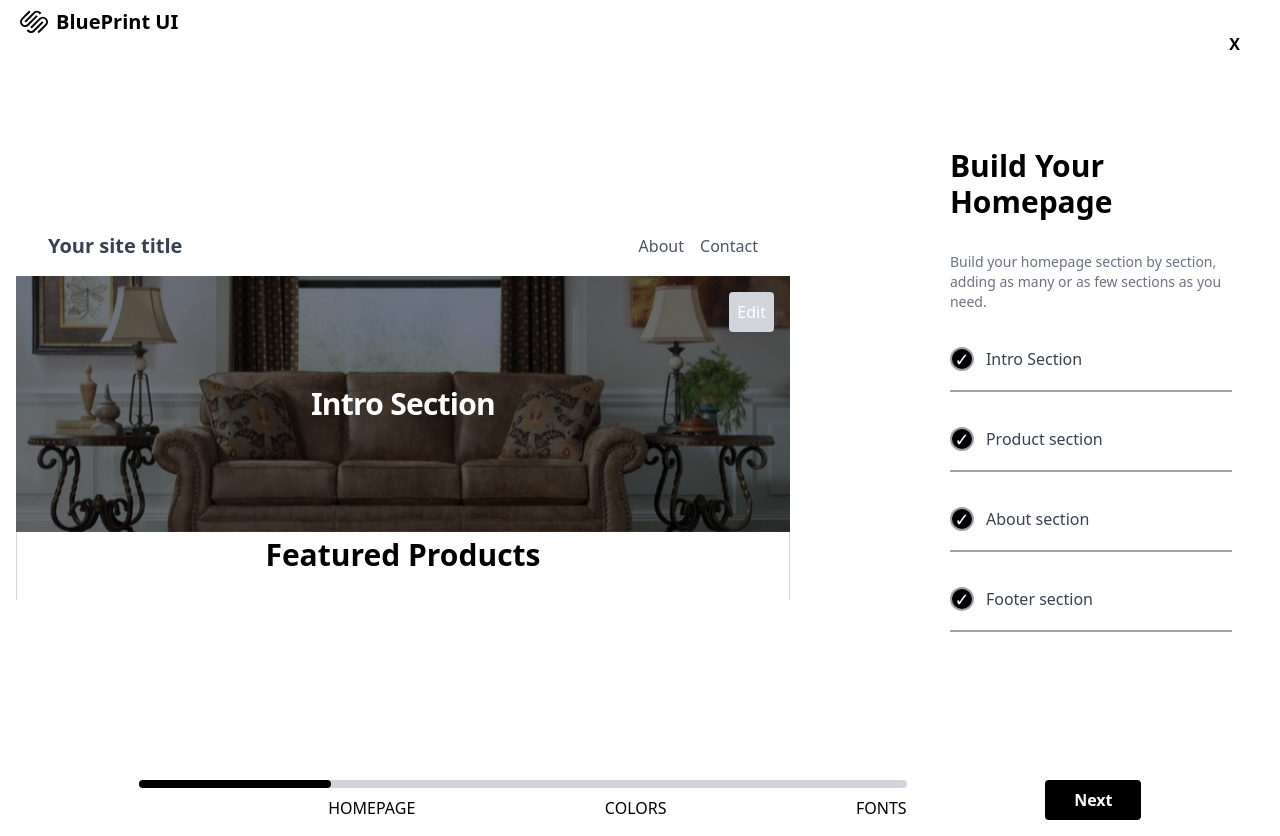
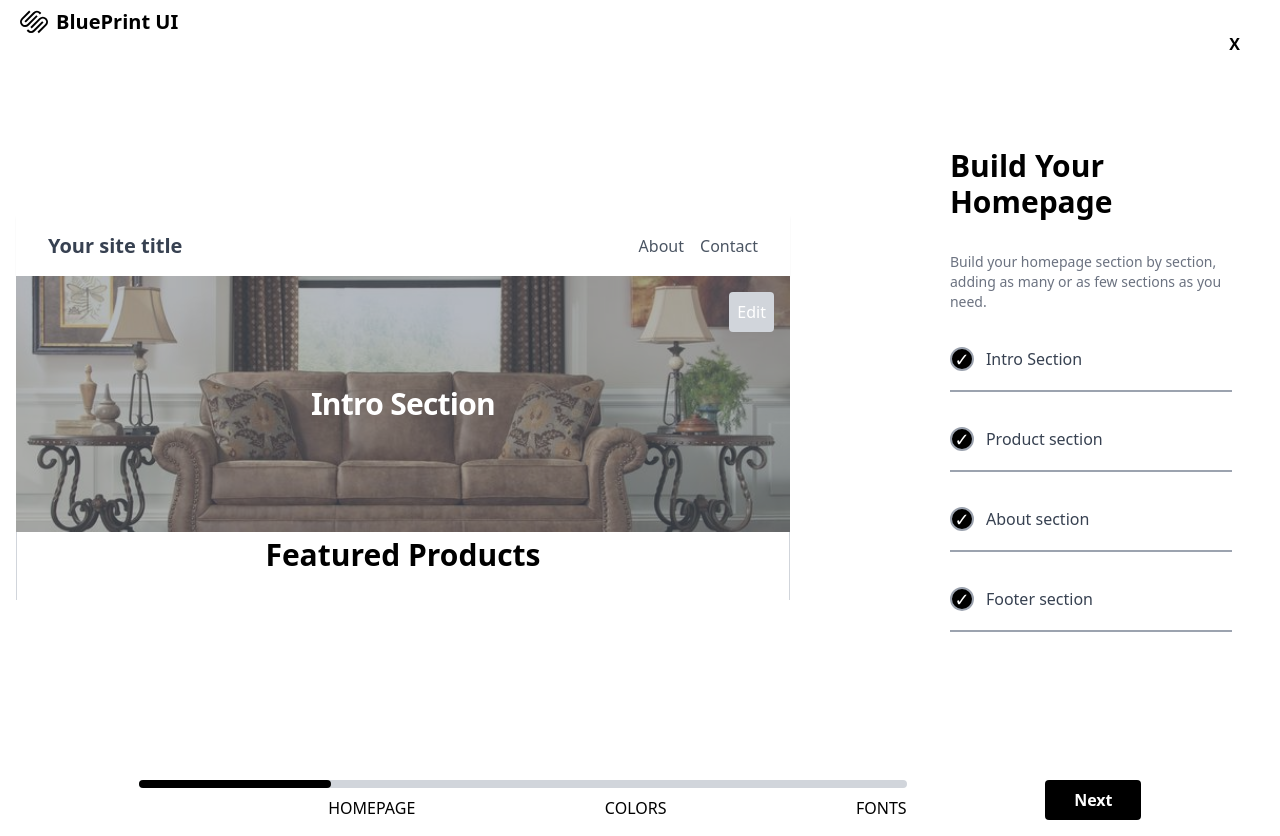
Before and after one commit to shinadhmuhammed/Huemn-MT, a React (Create React App) app in the folder squarespace/: page /homepage in a window 1280 px wide. Built offline with nearby package versions, Linux system fonts and the light colour scheme.

Commit message:
Fix drag-and-drop functionality for Intro, Product, and About sections
- Ensure draggable positions persist across renders.
- Update Redux state management to handle drag events.
- Improve user experience for rearranging sections.

```diff
--- a/squarespace/package.json
+++ b/squarespace/package.json
@@ -9,7 +9,9 @@
     "@testing-library/user-event": "^13.5.0",
     "lucide-react": "^0.446.0",
     "react": "^18.3.1",
+    "react-beautiful-dnd": "^13.1.1",
     "react-dom": "^18.3.1",
+    "react-draggable": "^4.4.6",
     "react-error-boundary": "^4.0.13",
     "react-redux": "^9.1.2",
     "react-router-dom": "^6.26.2",
--- a/squarespace/src/Components/Home/LeftHomePage.jsx
+++ b/squarespace/src/Components/Home/LeftHomePage.jsx
@@ -1,12 +1,13 @@
 import React, { useEffect } from "react";
 import { useSelector, useDispatch } from "react-redux";
+import { DragDropContext, Droppable, Draggable } from "react-beautiful-dnd";
 import Intro from "./Sections/Intro";
 import Product from "./Sections/Product";
 import About from "./Sections/About";
 import Footer from "./Sections/Footer";
 import { setSectionSelected } from "../../Redux/Slices/workflowSlice";
 
-const LeftHomePage = ({ sections, editSection, introRef }) => {
+const LeftHomePage = ({ sections }) => {
   const backgroundColor = useSelector((state) => state.web.backgroundColor);
   const dispatch = useDispatch();
 
@@ -17,6 +18,17 @@ const LeftHomePage = ({ sections, editSection, introRef }) => {
   useEffect(() => {
     dispatch(setSectionSelected(isAnySectionVisible));
   }, [sections, dispatch, isAnySectionVisible]);
+
+  const onDragEnd = (result) => {
+    if (!result.destination) {
+      return;
+    }
+
+    const newSectionsOrder = Array.from(Object.keys(sections));
+    const [movedSection] = newSectionsOrder.splice(result.source.index, 1);
+    newSectionsOrder.splice(result.destination.index, 0, movedSection);
+    console.log("New order:", newSectionsOrder);
+  };
 
   return (
     <div className="w-full flex flex-col items-center justify-center">
@@ -36,26 +48,76 @@ const LeftHomePage = ({ sections, editSection, introRef }) => {
         className="overflow-y-auto h-[400px] w-full p-4"
         style={{ backgroundColor }}
       >
+        <DragDropContext onDragEnd={onDragEnd}>
+          <Droppable droppableId="sections">
+            {(provided) => (
+              <div
+                ref={provided.innerRef}
+                {...provided.droppableProps}
+              >
                 {sections.intro && sections.intro.show && (
-          <div ref={introRef}>
-            <Intro editMode={editSection === "intro"} />
+                  <Draggable key="intro" draggableId="intro" index={0}>
+                    {(provided) => (
+                      <div
+                        ref={provided.innerRef}
+                        {...provided.draggableProps}
+                        {...provided.dragHandleProps}
+                      >
+                        <Intro />
                       </div>
                     )}
+                  </Draggable>
+                )}
                 {sections.product && sections.product.show && (
+                  <Draggable key="product" draggableId="product" index={1}>
+                    {(provided) => (
+                      <div
+                        ref={provided.innerRef}
+                        {...provided.draggableProps}
+                        {...provided.dragHandleProps}
+                      >
                         <div className="mt-4 p-4 border border-gray-300 rounded">
                           <Product />
                         </div>
+                      </div>
+                    )}
+                  </Draggable>
                 )}
                 {sections.about && sections.about.show && (
+                  <Draggable key="about" draggableId="about" index={2}>
+                    {(provided) => (
+                      <div
+                        ref={provided.innerRef}
+                        {...provided.draggableProps}
+                        {...provided.dragHandleProps}
+                      >
                         <div className="mt-4 p-4 border border-gray-300 rounded">
                           <About />
                         </div>
+                      </div>
+                    )}
+                  </Draggable>
                 )}
                 {sections.footer && sections.footer.show && (
+                  <Draggable key="footer" draggableId="footer" index={3}>
+                    {(provided) => (
+                      <div
+                        ref={provided.innerRef}
+                        {...provided.draggableProps}
+                        {...provided.dragHandleProps}
+                      >
                         <div className="mt-4 p-4 border border-gray-300 rounded">
                           <Footer />
                         </div>
+                      </div>
                     )}
+                  </Draggable>
+                )}
+                {provided.placeholder}
+              </div>
+            )}
+          </Droppable>
+        </DragDropContext>
       </div>
     </div>
   );
--- a/squarespace/src/Components/Home/Sections/Intro.jsx
+++ b/squarespace/src/Components/Home/Sections/Intro.jsx
@@ -1,36 +1,38 @@
-import React, { useState } from 'react';
+import React, { useState} from 'react';
 import { useSelector, useDispatch } from 'react-redux';
 import image1 from '../../../Images/sofaimage.jpeg';
 import IntroHeader from './IntroHeader';
 import IntroBody from './IntroBody';
-import { updateIntroTitle } from '../../../Redux/Slices/webSlice';
+import { updateIntroTitle, updateIntroPosition } from '../../../Redux/Slices/webSlice';
 
 const Intro = () => {
   const dispatch = useDispatch();
   const title = useSelector((state) => state.site.title);
   const { headingFont } = useSelector((state) => state.web.fonts);
   const introTitle = useSelector((state) => state.web.sections.intro.name);
-
+  const introPosition = useSelector((state) => state.web.sections.intro.position);
   const [editMode, setEditMode] = useState(false);
 
   const handleTitleChange = (e) => {
     dispatch(updateIntroTitle(e.target.value));
   };
 
-
+  const handlePositionChange = (position) => {
+    dispatch(updateIntroPosition({ position }));
+  };
 
   return (
-    <div className="bg-gray-100 h-64 transition duration-500 ease-in-out hover:border-4 hover:border-blue-500">
+    <div className="relative bg-gray-100 h-64 transition duration-500 ease-in-out hover:border-4 hover:border-blue-500">
       <IntroHeader title={title} />
 
-      <main className="relative h-64 transition duration-500 ease-in-out">
-        <div className="absolute inset-0 h-full w-full">
+      <main className="relative h-full transition duration-500 ease-in-out">
+        <div className="absolute inset-0">
           <img
-            className="w-full h-full object-cover transition duration-500 ease-in-out opacity-100 hover:opacity-0"
+            className="w-full h-full object-cover transition duration-500 ease-in-out"
             src={image1}
             alt="Background"
           />
-          <div className="absolute inset-0 bg-gray-500 mix-blend-multiply" aria-hidden="true" />
+          <div className="absolute inset-0 bg-gray-500 bg-opacity-50" aria-hidden="true" />
         </div>
 
         <IntroBody
@@ -39,6 +41,8 @@ const Intro = () => {
           introTitle={introTitle}
           handleTitleChange={handleTitleChange}
           headingFont={headingFont}
+          introPosition={introPosition}
+          onPositionChange={handlePositionChange}
         />
       </main>
     </div>
--- a/squarespace/src/Components/Home/Sections/IntroBody.jsx
+++ b/squarespace/src/Components/Home/Sections/IntroBody.jsx
@@ -1,4 +1,5 @@
 import React from 'react';
+import Draggable from 'react-draggable';
 
 const IntroBody = ({
   introTitle,
@@ -6,31 +7,38 @@ const IntroBody = ({
   editMode,
   setEditMode,
   headingFont,
+  introPosition,
+  onPositionChange
 }) => {
   return (
-    <div className="relative max-w-7xl mx-auto h-full flex items-center justify-center px-4 sm:px-6 lg:px-8">
-      <div
-        style={{
-          display: 'flex',
-          justifyContent: 'center',
-          alignItems: 'center',
+    <div className="absolute inset-0 flex items-center justify-center">
+      <Draggable
+        position={introPosition}
+        onDrag={(e, data) => {
+          if (onPositionChange) {
+            onPositionChange({ x: data.x, y: data.y });
+          }
         }}
+        bounds="parent"
+        disabled={editMode}
       >
+        <div className="cursor-move">
           {editMode ? (
             <input
               type="text"
               value={introTitle}
               onChange={handleTitleChange}
-            className={`font-bold tracking-tight text-black text-center sm:text-2xl lg:text-3xl transition duration-500 ease-in-out ${headingFont} p-2 border rounded-md`}
+              className={`font-bold tracking-tight text-white text-center sm:text-2xl lg:text-3xl transition duration-500 ease-in-out ${headingFont} p-2 border border-white rounded-md bg-transparent`}
             />
           ) : (
             <h1
-            className={`font-bold tracking-tight text-white text-center justify-center sm:text-2xl lg:text-3xl transition duration-500 ease-in-out ${headingFont} flex items-center justify-center`}
+              className={`font-bold tracking-tight text-white text-center sm:text-2xl lg:text-3xl transition duration-500 ease-in-out ${headingFont} text-shadow-lg`}
             >
               {introTitle}
             </h1>
           )}
         </div>
+      </Draggable>
 
       <div className="absolute top-4 right-4">
         <button
--- a/squarespace/src/Components/Home/Sections/Product.jsx
+++ b/squarespace/src/Components/Home/Sections/Product.jsx
@@ -1,30 +1,47 @@
 import React from 'react';
-import { useSelector } from 'react-redux';
-import image2 from '../.././../Images/image2.jpeg';
-import image3 from '../.././../Images/image3.jpeg';
-import image4 from '../.././../Images/image4.jpeg';
+import { useSelector, useDispatch } from 'react-redux';
+import Draggable from 'react-draggable';
+import image2 from '../../../Images/image2.jpeg';
+import image3 from '../../../Images/image3.jpeg';
+import image4 from '../../../Images/image4.jpeg';
+import { updateProductPosition } from '../../../Redux/Slices/webSlice';
 
-const products = [
-  { id: 1, name: 'Product Name', price: '$25', image: image2 },
-  { id: 2, name: 'Product Name', price: '$55', image: image3 },
-  { id: 3, name: 'Product Name', price: '$125', image: image4 },
+const initialProducts = [
+  { id: '1', name: 'Product Name', price: '$25', image: image2 },
+  { id: '2', name: 'Product Name', price: '$55', image: image3 },
+  { id: '3', name: 'Product Name', price: '$125', image: image4 },
 ];
 
 const Product = () => {
+  const dispatch = useDispatch();
+  const products = initialProducts;
   const { headingFont } = useSelector((state) => state.web.fonts);
+  const productPosition = useSelector((state) => state.web.sections.product.position); // Get product section position from Redux
+
+  const handlePositionChange = (position) => {
+    dispatch(updateProductPosition({ position })); // Dispatch the new position to Redux
+  };
 
   return (
-    <div className="max-w-4xl mx-auto px-4 py-8">
-      <h2 className={`text-3xl font-bold text-center mb-8 ${headingFont}`}>
+    <div className="max-w-4xl mx-auto px-4 py-8 relative">
+      {/* Draggable Title */}
+      <Draggable
+        position={productPosition} // Use the position from Redux
+        onStop={(e, data) => handlePositionChange({ x: data.x, y: data.y })} // Update position on drag stop
+      >
+        <div>
+          <h2 className={`text-3xl font-bold text-center mb-8 ${headingFont} cursor-move`}>
             Featured Products
           </h2>
+        </div>
+      </Draggable>
 
+      {/* Draggable Product Images */}
       <div className="grid grid-cols-3 gap-8 mb-8">
         {products.map((product) => (
-          <div
-            key={product.id}
-            className="flex flex-col items-center p-4 border-2 border-transparent hover:border-blue-500 transition duration-300 ease-in-out"
-          >
+          <Draggable key={product.id}>
+            <div>
+              <div className="flex flex-col items-center p-4 border-2 border-transparent hover:border-blue-500 transition duration-300 ease-in-out cursor-move">
                 <div className="w-full aspect-square rounded-full overflow-hidden mb-4">
                   <img
                     src={product.image}
@@ -35,15 +52,19 @@ const Product = () => {
                 <h3 className={`text-lg font-semibold ${headingFont}`}>{product.name}</h3>
                 <p className="text-gray-600">{product.price}</p>
               </div>
+            </div>
+          </Draggable>
         ))}
       </div>
 
+      {/* Shop All Button */}
       <div className="flex justify-center">
         <button className="bg-black text-white px-6 py-2 rounded-full hover:bg-gray-800 transition-colors">
           SHOP ALL
         </button>
       </div>
 
+      {/* Change Layout Button */}
       <div className="flex justify-end mt-4">
         <button className="flex items-center text-sm text-gray-600 hover:text-gray-800">
           <svg
--- a/squarespace/src/Redux/Slices/webSlice.js
+++ b/squarespace/src/Redux/Slices/webSlice.js
@@ -1,30 +1,34 @@
-import { createSlice } from '@reduxjs/toolkit';
+import { createSlice } from "@reduxjs/toolkit";
 
 const initialState = {
   sections: {
     intro: {
       show: true,
-      name: 'Intro Section',
+      name: "Intro Section",
+      position: { x: 0, y: 0 },
     },
-    product: { show: true, name: 'Product section' },
-    about: { show: true, name: 'About section' },
-    footer: { show: true, name: 'Footer section' },
+    product: { show: true, name: "Product section", position: { x: 0, y: 0 } },
+    about: { show: true, name: "About section", position: { x: 0, y: 0 } },
+    footer: { show: true, name: "Footer section" },
   },
-  backgroundColor: '#FFFFFF',
+  backgroundColor: "#FFFFFF",
   fonts: {
-    headingFont: 'font-sans',
-    bodyFont: 'font-sans',
-  }
+    headingFont: "font-sans",
+    bodyFont: "font-sans",
+  },
 };
 
 const webSlice = createSlice({
-  name: 'web',
+  name: "web",
   initialState,
   reducers: {
     setSections: (state, action) => {
       const { sectionKey, updatedData } = action.payload;
       if (state.sections[sectionKey]) {
-        state.sections[sectionKey] = { ...state.sections[sectionKey], ...updatedData };
+        state.sections[sectionKey] = {
+          ...state.sections[sectionKey],
+          ...updatedData,
+        };
       }
     },
     toggleSection: (state, action) => {
@@ -47,9 +51,27 @@ const webSlice = createSlice({
         state.sections.intro.name = newTitle;
       }
     },
+
+    updateIntroPosition: (state, action) => {
+      const { position } = action.payload;
+      state.sections.intro.position = position;
+    },
+
+    updateProductPosition: (state, action) => {
+      const { position } = action.payload;
+      state.sections.product.position = position;
+    },
   },
 });
 
-export const { setSections, toggleSection, setBackgroundColor, setFonts, updateIntroTitle } = webSlice.actions;
+export const {
+  setSections,
+  toggleSection,
+  setBackgroundColor,
+  setFonts,
+  updateIntroTitle,
+  updateIntroPosition,
+  updateProductPosition
+} = webSlice.actions;
 
 export default webSlice.reducer;
```
Also changed, not shown: squarespace/src/Components/Home/Sections/About.jsx (+17 -2 lines), 1 other file (tests, documents, lock files or other folders). Lines whose indentation alone changed are shown as unchanged.
